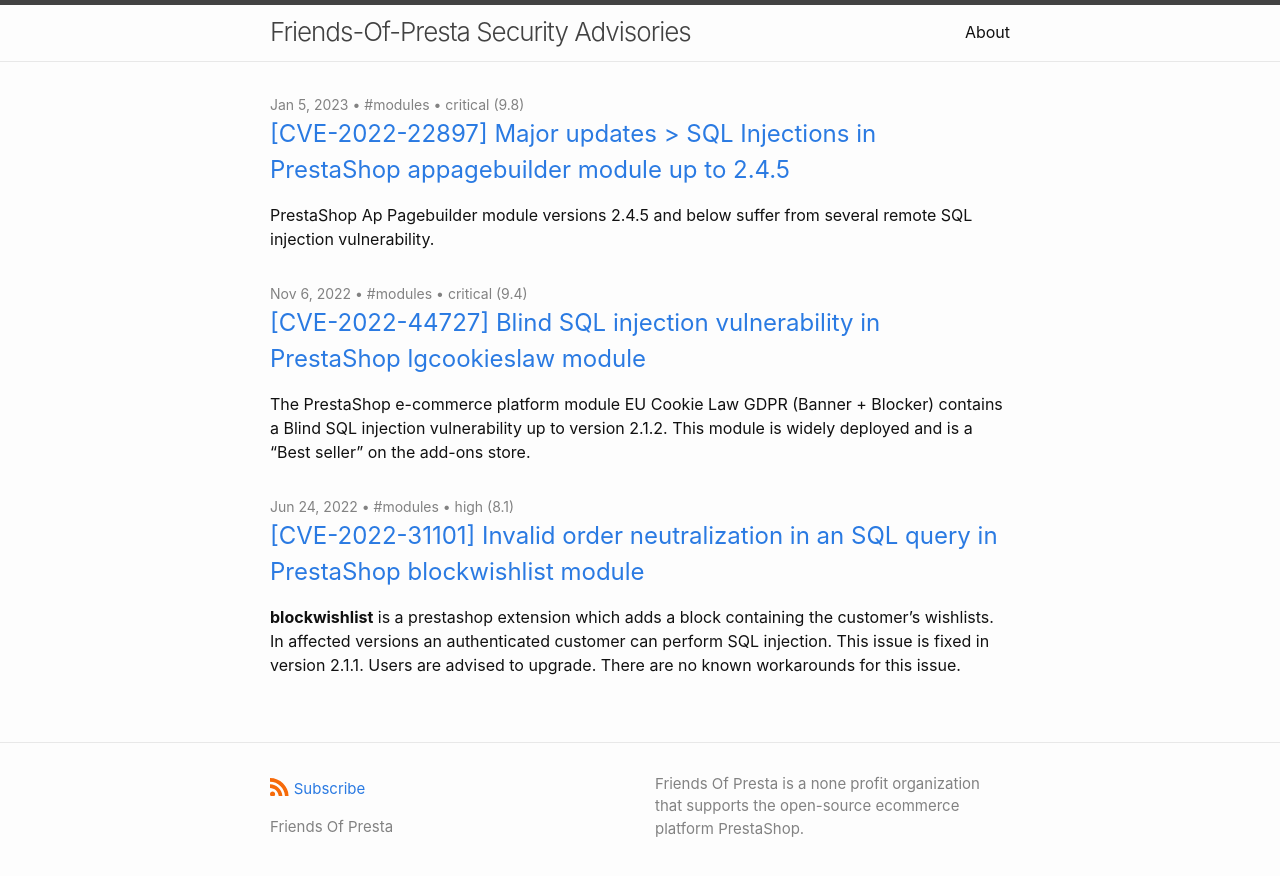
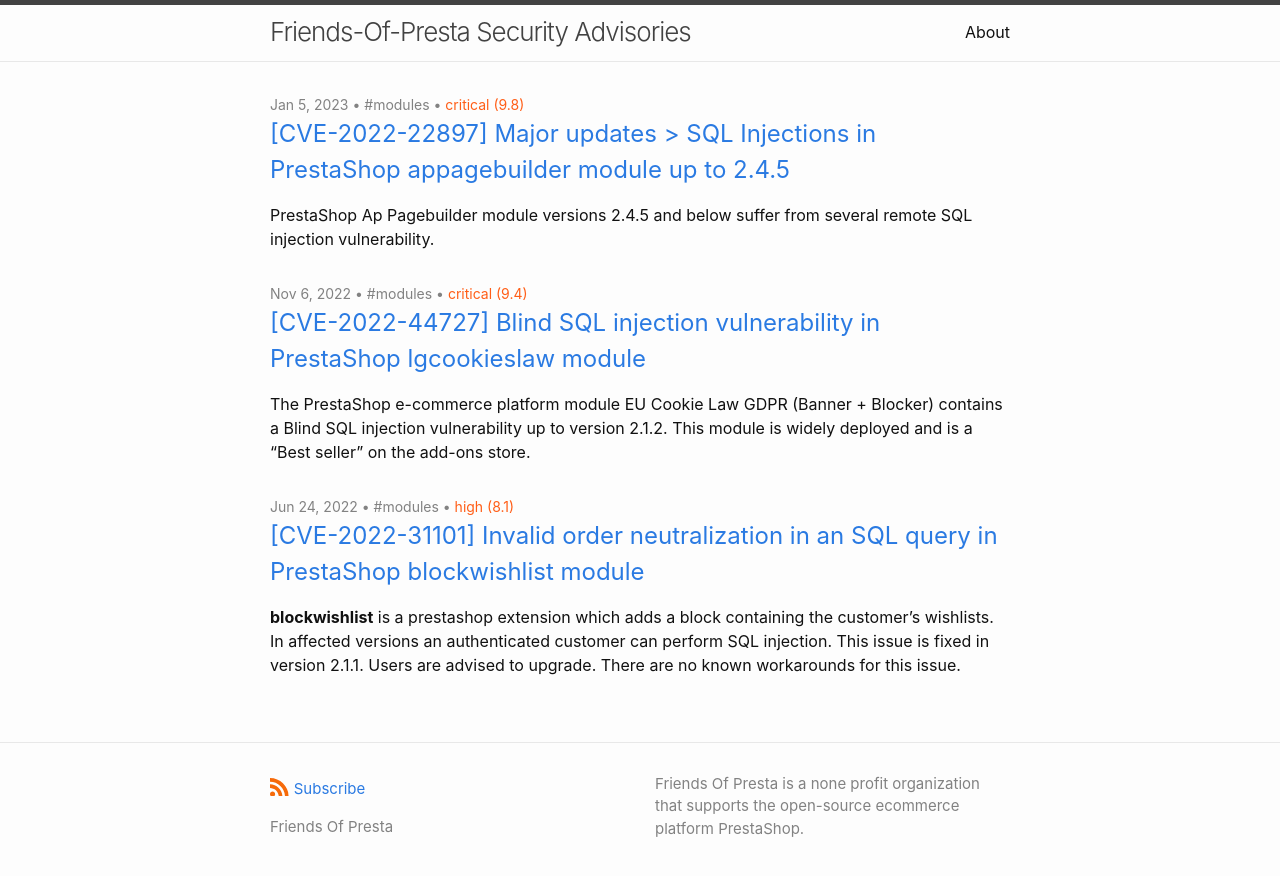
Before and after one commit to friends-of-presta/security-advisories, a Jekyll site: the page built from index.md, in a window 1280 px wide. Shown: the top 876 px of the page. Built offline with Jekyll 4.4.1, drawn with Linux system fonts in a browser that asks for light colours.

Commit message:
Update home.html

```diff
--- a/_layouts/home.html
+++ b/_layouts/home.html
@@ -30,7 +30,7 @@ layout: default
           &nbsp;• #{{ post.categories }}
         {%- endif -%}
         {%- if post.severity -%}
-          &nbsp;• {{ post.severity }}
+          &nbsp;• <span style="color:#ff5e17">{{ post.severity }}</span>
         {%- endif -%}</span>
         <h3>
           <a class="post-link" href="{{ post.url | relative_url }}">
```
